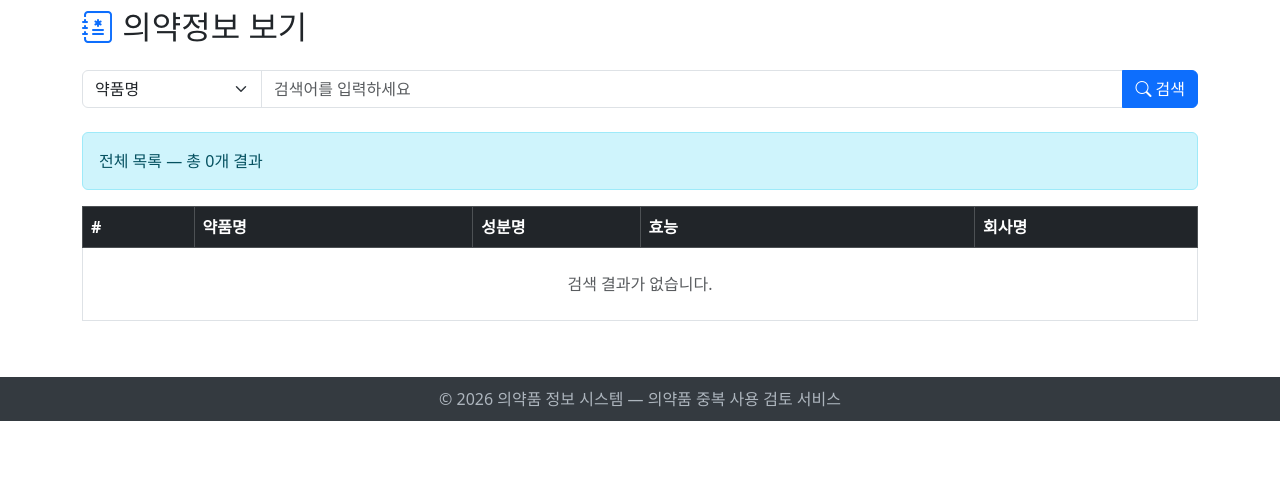
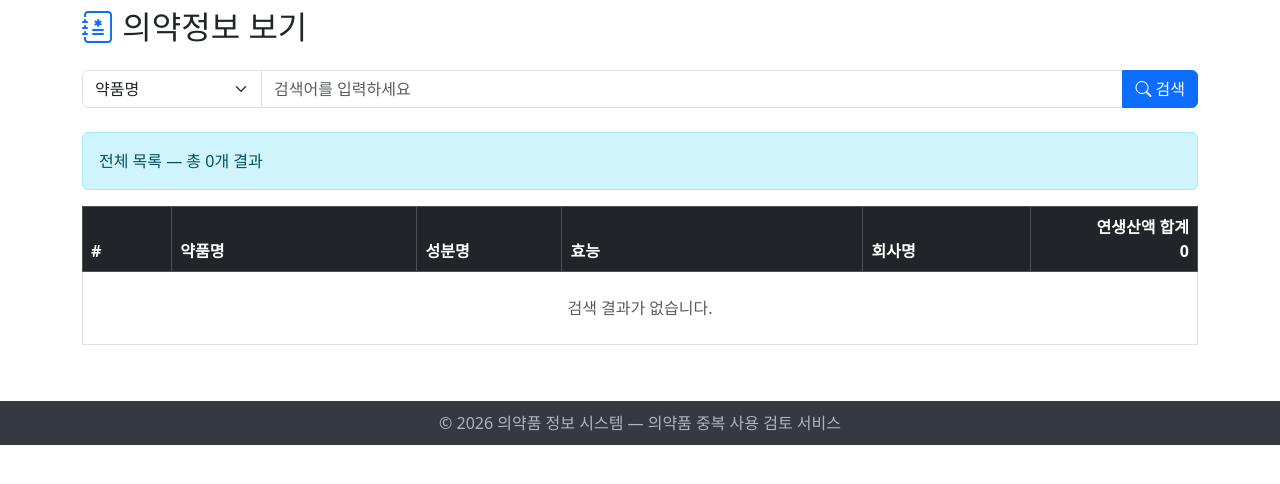
Before and after one commit to ywhcho/di_ori6, a Django app: page /medicines/druginfo/ in a window 1280 px wide. Shown: the part 56-540 px from the top of the page. Run offline with Django 5.2, Linux system fonts and the light colour scheme; data that the repository does not hold is empty; parts of the project's set-up code (start-up, migrations or seed data) failed here and were passed over.

Commit message:
Add ypri24 field to Medicine model with column and sum in druginfo_list

```diff
--- a/config/settings.py
+++ b/config/settings.py
@@ -37,6 +37,7 @@ INSTALLED_APPS = [
     'django.contrib.sessions',
     'django.contrib.messages',
     'django.contrib.staticfiles',
+    'django.contrib.humanize',
     'medicines',
 ]
 
--- a/medicines/models.py
+++ b/medicines/models.py
@@ -9,6 +9,7 @@ class Medicine(models.Model):
     ee = models.TextField(blank=True, verbose_name='효능')
     company = models.CharField(max_length=200, verbose_name='회사명')
     wfco = models.CharField(max_length=10, blank=True, default='', db_index=True, verbose_name='주성분코드')
+    ypri24 = models.BigIntegerField(null=True, blank=True, default=0, verbose_name='연생산액')
 
     class Meta:
         verbose_name = '의약품'
--- a/medicines/views.py
+++ b/medicines/views.py
@@ -1,5 +1,6 @@
 from django.shortcuts import get_object_or_404, render
 from django.core.paginator import Paginator
+from django.db.models import Sum
 from .models import DrugInfo
 from .models import Medicine
 
@@ -26,6 +27,8 @@ def druginfo_list(request):
         filter_field = field_map[search_field][0]
         medicines = medicines.filter(**{f'{filter_field}__icontains': search_q})
 
+    ypri24_total = medicines.aggregate(total=Sum('ypri24'))['total'] or 0
+
     paginator = Paginator(medicines, 10)
     page_number = request.GET.get('page', 1) if search_q else 1
     page_obj = paginator.get_page(page_number)
@@ -37,6 +40,7 @@ def druginfo_list(request):
         'search_field': search_field,
         'search_field_label': field_map[search_field][1],
         'search_q': search_q,
+        'ypri24_total': ypri24_total,
     }
     return render(request, 'medicines/druginfo_list.html', context)
 
--- a/templates/medicines/druginfo_list.html
+++ b/templates/medicines/druginfo_list.html
@@ -1,4 +1,5 @@
 {% extends 'base.html' %}
+{% load humanize %}
 {% block title %}의약정보 보기{% endblock %}
 {% block content %}
 <h2 class="mb-4"><i class="bi bi-journal-medical text-primary"></i> 의약정보 보기</h2>
@@ -32,21 +33,13 @@
 <div class="table-responsive">
   <table class="table table-hover table-bordered">
     <thead class="table-dark">
-	<!--
-        <colgroup>
-	  <col style="width:10%">
-	  <col style="width:25%">
-	  <col style="width:15%">
-	  <col style="width:25%">
-	  <col style="width:20%">
-	</colgroup>
-	-->
       <tr>
-        <th style="width:10%;">#</th>
-        <th style="width:25%;">약품명</th>
-        <th style="width:15%;">성분명</th>
-        <th style="width:30%;">효능</th>
-        <th style="width:20%;">회사명</th>
+        <th style="width:8%;">#</th>
+        <th style="width:22%;">약품명</th>
+        <th style="width:13%;">성분명</th>
+        <th style="width:27%;">효능</th>
+        <th style="width:15%;">회사명</th>
+        <th style="width:15%; text-align:right;">연생산액 합계<br>{{ ypri24_total|intcomma }}</th>
       </tr>
     </thead>
     <tbody>
@@ -63,9 +56,10 @@
           <td>{{ drug.ingr_t}}</td>
           <td>{{ drug.ee|truncatechars:50 }}</td>
           <td>{{ drug.company }}</td>
+          <td style="text-align:right;">{{ drug.ypri24|default:0|intcomma }}</td>
         </tr>
       {% empty %}
-        <tr><td colspan="5" class="text-center text-muted py-4">검색 결과가 없습니다.</td></tr>
+        <tr><td colspan="6" class="text-center text-muted py-4">검색 결과가 없습니다.</td></tr>
       {% endfor %}
     </tbody>
   </table>
```
Also changed, not shown: medicines/migrations/0001_initial.py (added), medicines/migrations/0002_medicine_ypri24.py (added), medicines/migrations/__init__.py (added).
